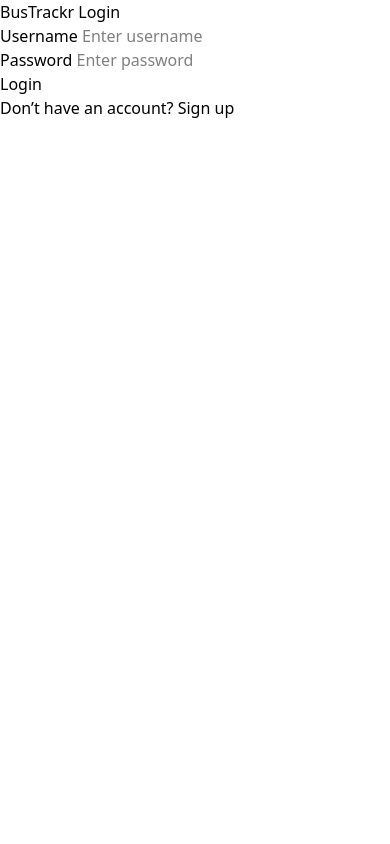
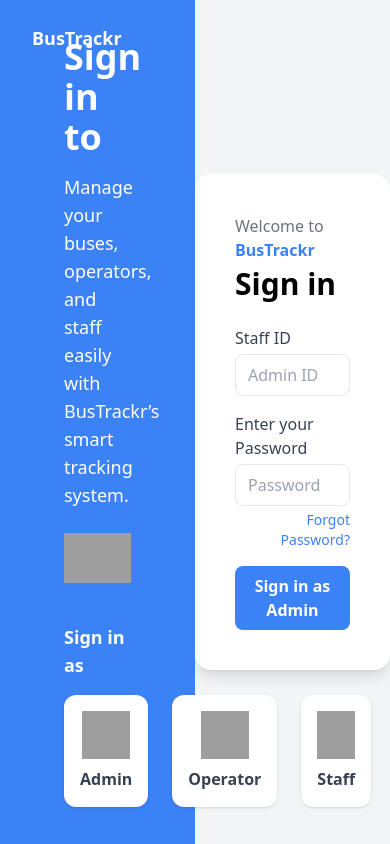
Before and after one commit to shwalalala/bustrackr-project-decoy, a Django app: page /login/ in a window 390 px wide. Run offline with Django 5.2, Linux system fonts and the light colour scheme; style sheets or scripts are compiled from the project's sources; some libraries are stand-ins or nearby versions; grey boxes are pictures that could not be loaded.

Commit message:
Staff Login

```diff
--- a/bustrackr_system/bustrackr_app/urls.py
+++ b/bustrackr_system/bustrackr_app/urls.py
@@ -3,7 +3,10 @@ from . import views
 
 urlpatterns = [
     path('', views.home, name='home'),
-    path('login/', views.login_view, name='login'),
-    path('dashboard/', views.dashboard_view, name='dashboard')
+
+    path('dashboard/', views.staff_dashboard_view, name='staff_dashboard'),
+    path('login/', views.staff_login_view, name='staff_login'),
+
+
 
 ]
--- a/bustrackr_system/bustrackr_app/views.py
+++ b/bustrackr_system/bustrackr_app/views.py
@@ -1,24 +1,47 @@
 from django.shortcuts import render, redirect
-from django.contrib.auth import authenticate, login, logout
+from django.contrib.auth import authenticate, login
 from django.contrib import messages
 
-def login_view(request):
+def staff_login_view(request):
     if request.method == 'POST':
-        username = request.POST.get('username')
-        password = request.POST.get('password')
+        role = request.POST.get('role')
 
-        user = authenticate(request, username=username, password=password)
-        if user is not None:
-            login(request, user)
-            return redirect('dashboard')  # or your home page
-        else:
-            messages.error(request, 'Invalid username or password')
+        # Admin login (fixed credentials)
+        if role == 'admin':
+            admin_id = request.POST.get('admin_id')
+            admin_password = request.POST.get('admin_password')
+            if admin_id == '1' and admin_password == 'admin':
+                request.session['staff_role'] = 'admin'
+                return redirect('admin_dashboard')  # redirect to admin dashboard
+            else:
+                messages.error(request, 'Invalid admin credentials')
 
-    return render(request, 'bustrackr_app/login.html')
+        # Operator or Staff login using Django auth
+        elif role in ['operator', 'staff']:
+            username = request.POST.get('username')
+            password = request.POST.get('password')
+            user = authenticate(request, username=username, password=password)
+            if user is not None:
+                login(request, user)
+                request.session['staff_role'] = role
+                if role == 'operator':
+                    return redirect('operator_dashboard')
+                else:
+                    return redirect('staff_dashboard')
+            else:
+                messages.error(request, 'Invalid credentials')
+
+    return render(request, 'bustrackr_app/staff_login.html')
 
 
 def home(request):
     return render(request, 'bustrackr_app/home.html')
 
-def dashboard_view(request):
-    return render(request, 'bustrackr_app/dashboard.html')
+def staff_dashboard_view(request):
+    return render(request, 'bustrackr_app/staff_dashboard.html')
+
+def operator_dashboard_view(request):
+    return render(request, 'bustrackr_app/operator_dashboard.html')
+
+def admin_dashboard_view(request):
+    return render(request, 'bustrackr_app/admin_dashboard.html')
--- a/bustrackr_system/static/bustrackr_app/css/style.css
+++ b/bustrackr_system/static/bustrackr_app/css/style.css
@@ -1 +1,23 @@
 @import "tailwindcss";
+
+body {
+  background: linear-gradient(to right, #1e3a8a, #3b82f6);
+}
+
+/* Container for the login form */
+.form-container {
+  width: 400px;
+  max-width: 90%;
+}
+
+/* Sliding forms */
+.hidden-slide {
+  display: none;
+  transform: translateX(100%);
+  transition: transform 0.5s ease-in-out;
+}
+
+.show-slide {
+  display: block;
+  transform: translateX(0);
+}
--- a/bustrackr_system/templates/bustrackr_app/login.html
+++ /dev/null
@@ -1,33 +0,0 @@
-{% load static %}
-<!DOCTYPE html>
-<html lang="en">
-<head>
-    <meta charset="UTF-8">
-    <title>BusTrackr | Login</title>
-    <link rel="stylesheet" href="{% static 'bustrackr_app/css/styles.css' %}">
-</head>
-<body>
-    <div class="login-wrapper">
-        <div class="login-box">
-            <h2>BusTrackr Login</h2>
-            <form method="post">
-                {% csrf_token %}
-                <div class="input-group">
-                    <label for="username">Username</label>
-                    <input type="text" id="username" name="username" placeholder="Enter username" required>
-                </div>
-
-                <div class="input-group">
-                    <label for="password">Password</label>
-                    <input type="password" id="password" name="password" placeholder="Enter password" required>
-                </div>
-
-                <button type="submit" class="btn-login">Login</button>
-            </form>
-            <p class="signup-text">
-                Don’t have an account? <a href="#">Sign up</a>
-            </p>
-        </div>
-    </div>
-</body>
-</html>
--- /dev/null
+++ b/bustrackr_system/templates/bustrackr_app/staff_login.html
@@ -0,0 +1,135 @@
+<!DOCTYPE html>
+<html lang="en">
+<head>
+  <meta charset="UTF-8">
+  <meta name="viewport" content="width=device-width, initial-scale=1.0">
+  <title>BusTrackr Login</title>
+  <script src="https://cdn.tailwindcss.com"></script>
+</head>
+<body class="bg-gray-100 font-sans">
+
+  <div class="flex h-screen">
+
+    <!-- Left Panel -->
+    <div class="w-1/2 bg-blue-500 text-white flex flex-col justify-center px-16 relative">
+      <!-- Logo -->
+      <div class="absolute top-6 left-8 text-lg font-bold">BusTrackr</div>
+
+      <!-- Title & Description -->
+      <h2 class="text-4xl font-bold mb-4">Sign in to</h2>
+      <p class="mb-6 text-lg">
+        Manage your buses, operators, and staff easily with BusTrackr’s smart tracking system.
+      </p>
+
+      <!-- Illustration -->
+      <img
+        src="https://cdni.iconscout.com/illustration/premium/thumb/man-flying-rocket-illustration-download-in-svg-png-gif-file-formats--startup-entrepreneur-business-pack-illustrations-3450530.png"
+        alt="illustration"
+        class="w-80 mx-auto"
+      />
+
+      <!-- Login As -->
+      <div class="mt-10">
+        <h3 class="text-lg font-semibold mb-4">Sign in as</h3>
+        <div class="flex space-x-6">
+          <!-- Admin -->
+          <div id="adminCard"
+            class="role-card bg-white text-gray-700 rounded-xl shadow p-4 w-36 text-center cursor-pointer hover:shadow-lg">
+            <img src="https://cdn-icons-png.flaticon.com/512/1828/1828469.png"
+              alt="admin"
+              class="w-12 h-12 mx-auto mb-2">
+            <p class="font-semibold">Admin</p>
+          </div>
+          <!-- Operator -->
+          <div id="operatorCard"
+            class="role-card bg-white text-gray-700 rounded-xl shadow p-4 w-36 text-center cursor-pointer hover:shadow-lg">
+            <img src="https://cdn-icons-png.flaticon.com/512/3135/3135715.png"
+              alt="operator"
+              class="w-12 h-12 mx-auto mb-2">
+            <p class="font-semibold">Operator</p>
+          </div>
+          <!-- Staff -->
+          <div id="staffCard"
+            class="role-card bg-white text-gray-700 rounded-xl shadow p-4 w-36 text-center cursor-pointer hover:shadow-lg">
+            <img src="https://cdn-icons-png.flaticon.com/512/2922/2922510.png"
+              alt="staff"
+              class="w-12 h-12 mx-auto mb-2">
+            <p class="font-semibold">Staff</p>
+          </div>
+        </div>
+      </div>
+    </div>
+
+    <!-- Right Panel -->
+    <div class="w-1/2 flex items-center justify-center">
+      <div class="bg-white rounded-2xl shadow-lg p-10 w-96">
+        <h2 class="text-gray-500 mb-1">
+          Welcome to <span class="text-blue-500 font-semibold">BusTrackr</span>
+        </h2>
+        <h1 class="text-3xl font-bold mb-6">Sign in</h1>
+
+        <!-- Dynamic Input -->
+        <div class="mb-4">
+          <label id="usernameLabel" class="block text-gray-700 mb-1">Staff ID</label>
+          <input id="usernameInput" type="text" placeholder="Admin ID"
+            class="w-full border rounded-lg px-3 py-2 focus:ring-2 focus:ring-blue-400">
+        </div>
+
+        <!-- Password -->
+        <div class="mb-4">
+          <label class="block text-gray-700 mb-1">Enter your Password</label>
+          <input type="password" placeholder="Password"
+            class="w-full border rounded-lg px-3 py-2 focus:ring-2 focus:ring-blue-400">
+          <p class="text-sm text-right mt-1 text-blue-500 cursor-pointer">Forgot Password?</p>
+        </div>
+
+        <!-- Sign In Button -->
+        <button id="loginBtn" class="w-full bg-blue-500 text-white py-2 rounded-lg font-semibold hover:bg-blue-600">
+          Sign in as Admin
+        </button>
+
+      </div>
+    </div>
+  </div>
+
+  <script>
+    const adminCard = document.getElementById("adminCard");
+    const operatorCard = document.getElementById("operatorCard");
+    const staffCard = document.getElementById("staffCard");
+
+    const usernameLabel = document.getElementById("usernameLabel");
+    const usernameInput = document.getElementById("usernameInput");
+    const loginBtn = document.getElementById("loginBtn");
+    const socialLogin = document.getElementById("socialLogin");
+
+    function resetCards() {
+      [adminCard, operatorCard, staffCard].forEach(c => c.classList.remove("ring-4", "ring-yellow-400"));
+    }
+
+    adminCard.addEventListener("click", () => {
+      resetCards();
+      adminCard.classList.add("ring-4", "ring-yellow-400");
+      usernameLabel.innerText = "Staff ID";
+      usernameInput.placeholder = "Staff ID";
+      loginBtn.innerText = "Sign in as Admin";
+    });
+
+    operatorCard.addEventListener("click", () => {
+      resetCards();
+      operatorCard.classList.add("ring-4", "ring-yellow-400");
+      usernameLabel.innerText = "Staff ID";
+      usernameInput.placeholder = "Staff ID";
+      loginBtn.innerText = "Sign in as Operator";
+    });
+
+    staffCard.addEventListener("click", () => {
+      resetCards();
+      staffCard.classList.add("ring-4", "ring-yellow-400");
+      usernameLabel.innerText = "Staff ID";
+      usernameInput.placeholder = "Staff ID";
+      loginBtn.innerText = "Sign in as Staff";
+
+    });
+  </script>
+</body>
+</html>
--- /dev/null
+++ b/bustrackr_system/templates/components/navigation.html
@@ -0,0 +1,6 @@
+<nav class="bg-blue-800">
+    <ul class="flex space-x-6 container mx-auto px-6 py-3">
+      <li><a href="#" class="text-white hover:text-yellow-300 transition">Home</a></li>
+
+    </ul>
+  </nav>
```
Also changed, not shown: bustrackr_system/static/bustrackr_app/css/input.css (+22 -0 lines), bustrackr_system/static/bustrackr_app/css/login.css (added, +70 -0 lines), bustrackr_system/templates/bustrackr_app/dashboard.html (deleted, +0 -41 lines), bustrackr_system/templates/bustrackr_app/home.html (+5 -24 lines), bustrackr_system/templates/bustrackr_app/staff_dashboard.html (added, +80 -0 lines), bustrackr_system/templates/components/footer.html (added, +8 -0 lines), bustrackr_system/templates/components/header.html (added, +9 -0 lines).
